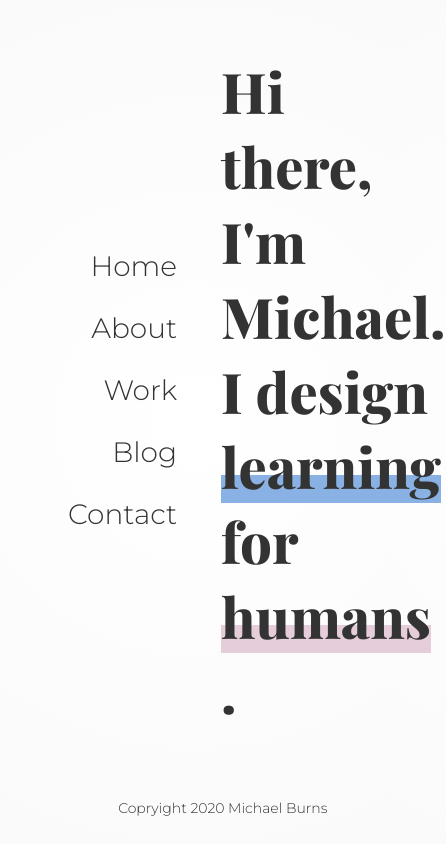
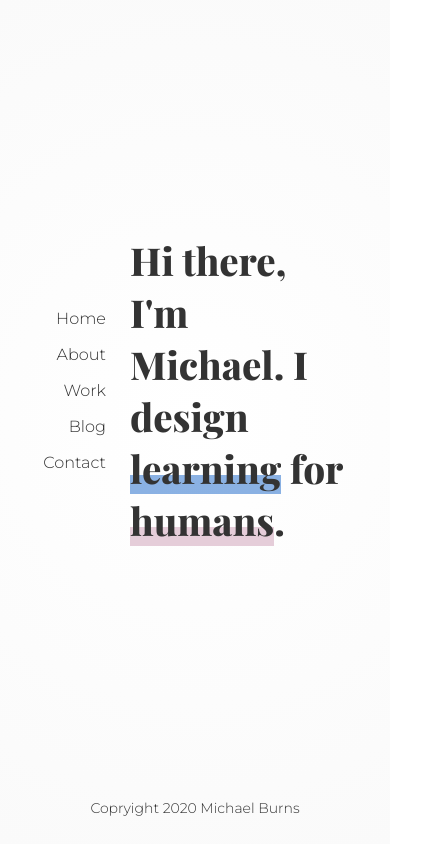
Before and after one commit to musicaldoofus/portfolio, a React (Create React App) app: page / in a window 390 px wide. Shown: the whole page, 446 px wide, since content can reach past the window. Built offline with nearby package versions, Linux system fonts and the light colour scheme.

Commit message:
Added media queries for 2 breakpoints

```diff
--- a/src/App.css
+++ b/src/App.css
@@ -11,6 +11,7 @@ html {
 
 div#root {
 	height: 100%;
+	font-size: 16px;
 }
 
 div.app {
@@ -34,59 +35,6 @@ body {
 	filter: progid:DXImageTransform.Microsoft.gradient(startColorstr="#ffffff", endColorstr="#fafafa", GradientType=1);
 }
 
-nav {
-	z-index: 2;
-	left: 0;
-	display: flex;
-	height: 100%;
-	width: 100%;
-	transition: all ease 0.3s;
-	position: relative;
-}
-
-.nav-links {
-	display: block;
-	margin: auto 1em auto auto;
-}
-
-.nav-links>ul>li {
-	cursor: pointer;
-	list-style: none;
-	text-align: right;
-	font-weight: 300;
-	display: flex;
-	font-size: 20px;
-}
-
-.nav-links>ul>li>a {
-	text-decoration: none;
-	color: inherit;
-	display: block;
-	height: 100%;
-	width: 100%;
-	font-size: 28px;
-	font-family: "Montserrat";
-	border-radius: 1000px;
-	padding: 0.5em 1em;
-	border: none;
-	margin-left: auto;
-	transition: all ease 0.15s;
-}
-
-.nav-links>ul>li>a:active {
-	box-shadow: 0 0 40px -5px rgba(0, 0, 0, 0.1);
-	font-weight: 500;
-}
-
-.nav-links>ul>li>a:hover {
-	margin-right: 1em;
-}
-
-.nav-links>ul>li>a:hover::after {
-	content: "\2192";
-	padding-left: 8px;
-}
-
 main {
 	z-index: 1;
 	display: flex;
@@ -99,7 +47,7 @@ main>header {
 	margin: auto auto auto 0;
 	font-family: "Playfair Display";
 	font-weight: 500;
-	font-size: 28px;
+	font-size: 1.75em;
 }
 
 .accent-block {
--- a/src/components/containers/Main/Main.css
+++ b/src/components/containers/Main/Main.css
@@ -0,0 +1,20 @@
+/*Main.css*/
+
+main {
+    min-width: 26em;
+}
+
+/*media queries*/
+
+@media (max-width: 812px) {
+    main {
+        font-size: 13px;
+    }
+}
+
+@media (max-width: 670px) {
+    main {
+        font-size: 11px;
+        min-width: 20em;
+    }
+}
--- a/src/components/containers/Main/index.js
+++ b/src/components/containers/Main/index.js
@@ -1,4 +1,5 @@
 import React from 'react';
+import './Main.css';
 
 const Main = ({children}) => {
     return (
--- a/src/components/containers/Nav/Nav.css
+++ b/src/components/containers/Nav/Nav.css
@@ -1,98 +1,76 @@
 /*Nav.css*/
+
 nav {
-	display: ms-grid;
-	display: grid;
-	grid-template-rows: 118px auto 96px;
 	z-index: 2;
+	left: 0;
+	display: flex;
+	height: 100%;
+	width: 100%;
+	transition: all ease 0.3s;
 	position: relative;
-	transition: all cubic-bezier(.68,-0.55,.27,1.55) 0.4s;
-	border-right: 2px solid var(--gray-low-opacity);
-	border-radius: 2px;
-	font-family: 'Sanchez', serif;
-	background-color: var(--smoke);
+	font-size: 16px;
 }
-nav.collapsed {
-	width: 108px;
+
+.nav-links {
+	display: block;
+	margin: auto 1em auto auto;
+	min-width: 17em;
 }
-nav > div {
-	padding: 16px;
+
+.nav-links > ul {
+	padding: 0;
 }
-nav > div:first-child {
-	position: relative;
-	border-bottom: 2px solid var(--gray-low-opacity);
+
+.nav-links>ul>li {
+	cursor: pointer;
+	list-style: none;
+	text-align: right;
+	font-weight: 300;
+	display: flex;
+	font-size: 1.15em;
 }
-nav > div:first-child > img {
-	max-height: 100%;
-}
-#nav-links {
-	min-height: 10em;
-}
-#nav-links > a {
-    height: 2em;
-	display: -ms-flexbox;
-    display: flex;
+
+.nav-links>ul>li>a {
 	text-decoration: none;
 	color: inherit;
 	display: block;
-}
-.collapse-btn {
-	position: absolute;
-	top: 0;
-	right: 0;
-}
-.nav-link > div > p > span {
-	position: relative;
-}
-/* #nav-links > a::after { */
-    /* content: ""; */
-    /* display: inline-block; */
-    /* height: 0px; */
-    /* width: 0px; */
-    /* border-radius: 100%; */
-    /* margin-left: 8px; */
-	/* transition: all ease 0.4s; */
-/* } */
-/* #nav-links.blue > a::after { */
-    /* background-color: var(--blue-lt); */
-/* } */
-/* #nav-links.slate-gray > a::after { */
-    /* background-color: var(--slate-gray); */
-/* } */
-/* #nav-links.brown > a::after { */
-    /* background-color: var(--brown-lt); */
-/* } */
-/* #nav-links.purple > a::after { */
-    /* background-color: var(--purple-lt); */
-/* } */
-/* #nav-links.green > a::after { */
-    /* background-color: var(--green-lt); */
-/* } */
-/* #nav-links > a:hover::after { */
-	/* height: 12px; */
-	/* width: 12px; */
-/* } */
-.nav-link > div > svg {
-    max-height: 100%;
-    width: 2rem;
-    margin: auto 0;
+	height: 100%;
+	width: 100%;
+	font-size: 1.75em;
+	font-family: "Montserrat";
+	border-radius: 1000px;
+	padding: 0.5em 1em;
+	border: none;
+	margin-left: auto;
+	transition: all ease 0.15s;
 }
 
-/*nav media queries*/
-@media screen and (max-width: 900px) {
+.nav-links>ul>li>a:active {
+	box-shadow: 0 0 40px -5px rgba(0, 0, 0, 0.1);
+	font-weight: 500;
+}
+
+.nav-links>ul>li>a:hover {
+	margin-right: 1em;
+}
+
+.nav-links>ul>li>a:hover::after {
+	content: "\2192";
+	padding-left: 0.5em;
+}
+
+@media (max-width: 812px) {
 	nav {
-		width: 80px;
-		grid-template-rows: 78px auto 96px;
+		font-size: 11px;
 	}
-	nav > div {
-		padding: 0.6em;
+
+	.nav-links {
+		min-width: 10em;
 	}
 }
-@media screen and (max-width: 420px) {
+
+@media (max-width: 670px) {
 	nav {
-		width: 60px;
-		grid-template-rows: 58px auto 96px;
-	}
-	nav > div {
-		padding: 0.4em;
+		font-size: 8px;
 	}
 }
--- a/src/components/containers/Nav/index.js
+++ b/src/components/containers/Nav/index.js
@@ -1,5 +1,6 @@
 import React from 'react';
 import { Link } from 'react-router-dom';
+import './Nav.css';
 
 const navLinks = [
 	{
```
